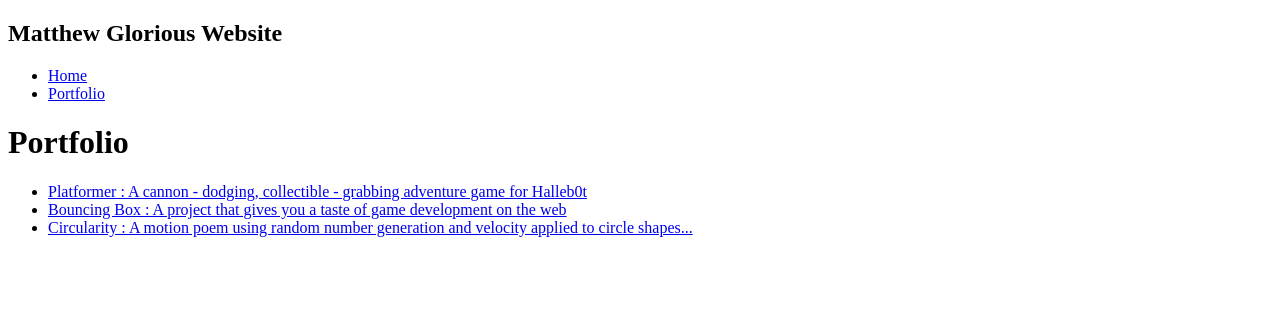
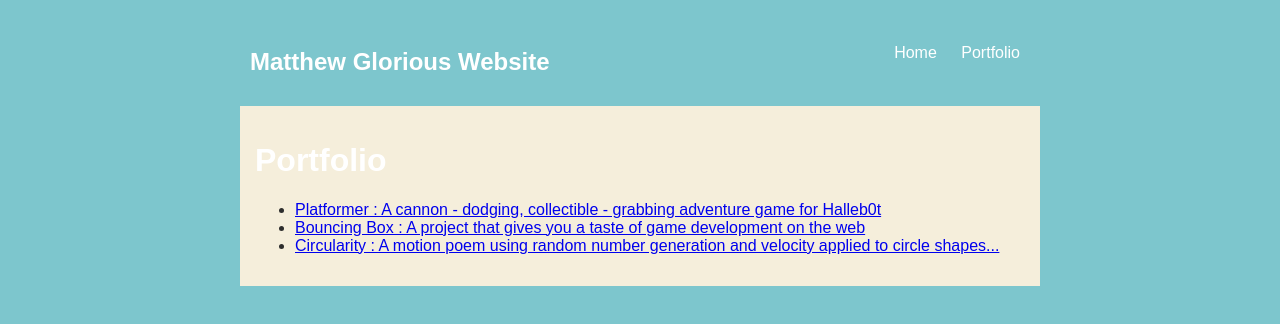
Before and after one commit to matthewholden504/matthewholden504.github.io, a plain HTML site: page portfolio.html in a window 1280 px wide. Drawn offline with Linux system fonts and the light colour scheme.

Commit message:
add portfolio.html file

```diff
--- a/portfolio.html
+++ b/portfolio.html
@@ -3,6 +3,58 @@
 
 <head>
   <title>Matthew Amazing Website</title>
+  <style type="text/css">
+    body {
+        background: rgb(125, 198, 205);
+        color: rgb(45, 45, 45);
+        padding: 10px;
+        font-family: arial;
+    }
+    header {
+        font-size: 1.5em;
+        font-weight: bold;
+    }
+
+    #all-contents {
+        max-width: 800px;
+        margin: auto;
+    }
+
+    /* navigation menu */
+    nav {
+        background: rgb(245, 238, );
+        margin: 0 auto;
+        display: flex;
+        padding: 10px;
+    }
+    h1 {
+        display: flex;
+        align-items: center;
+        color: rgb(255, 255, 255);
+        flex: 1;
+    }
+    #nav-ul {
+        list-style-image: none;
+    }
+    .nav-li {
+        display: inline-block;
+        padding: 0 10px;
+    }
+    .nav-a {
+        text-decoration: none;
+        color: #fff;
+    }
+
+    /* main container area beneath menu */
+    main {
+        background: rgb(245, 238, 219);
+        display: flex;
+    }
+    .content {
+        flex: 1;
+        padding: 15px;
+    }
+</style>
 </head>
 
 <body>
```
